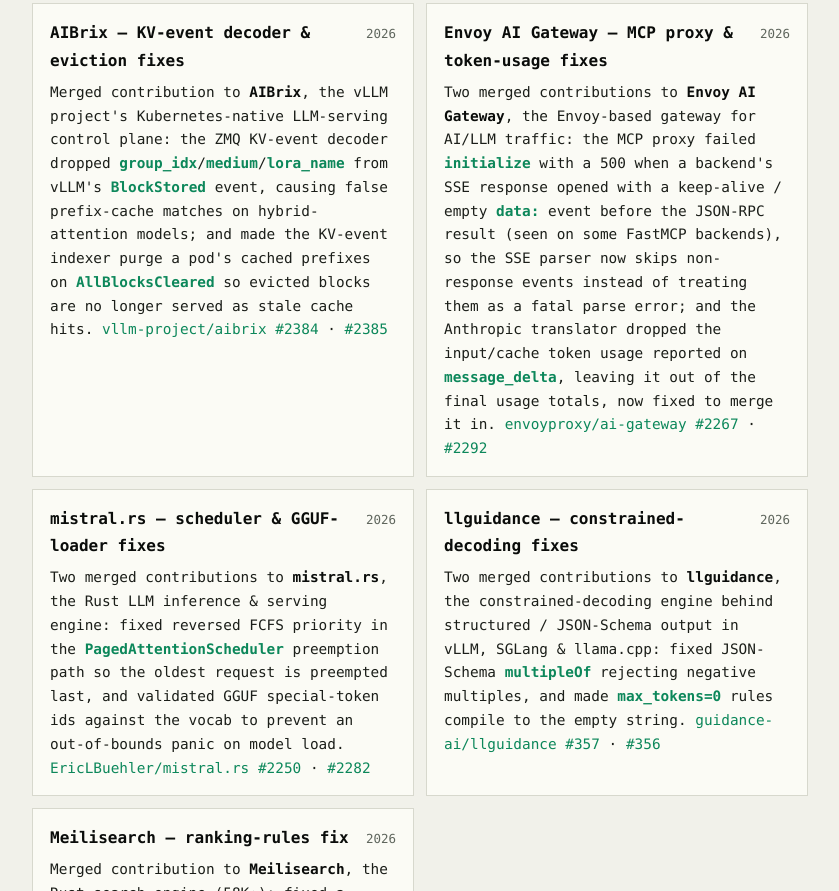
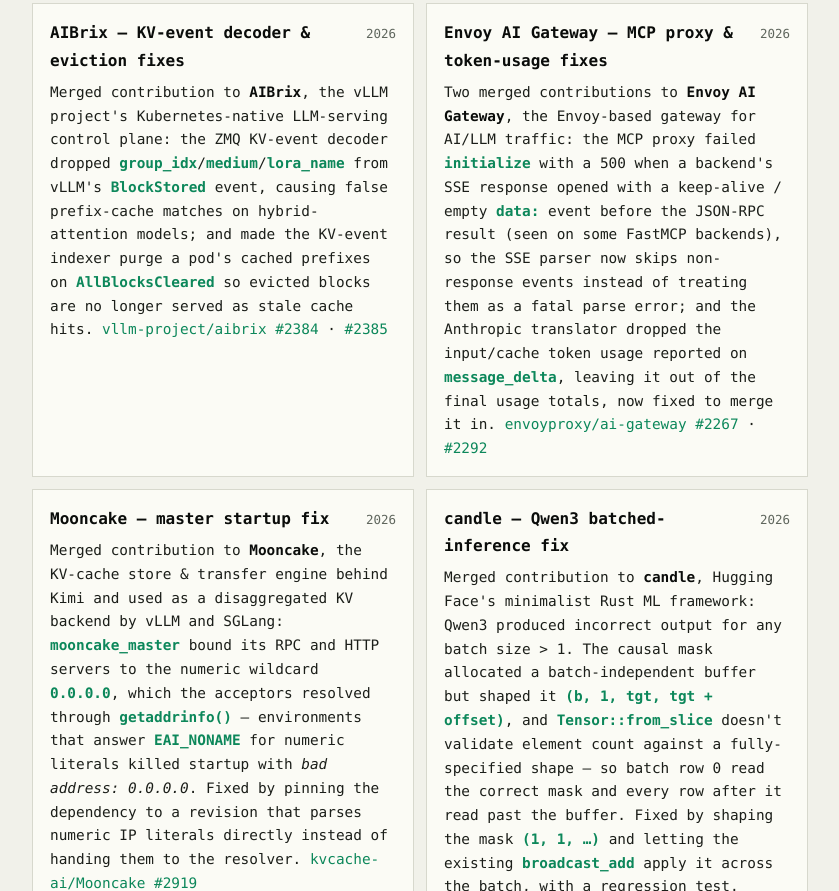
Before and after one commit to pjdurden/prajjwalchittori, a plain HTML site: page index.html in a window 1280 px wide. Shown: the part 3614-4505 px from the top of the page, without its empty margins (220-1059 px from the left). Drawn offline with Linux system fonts and the light colour scheme.

Commit message:
site: add merged candle #3586 + Mooncake #2919 OSS contributions (19 total)

```diff
--- a/index.html
+++ b/index.html
@@ -311,7 +311,7 @@
 
   <!-- OPEN SOURCE -->
   <section id="oss">
-    <div class="eyebrow"><h2>Open Source</h2><span class="rule"></span><span class="count">16 contributions</span></div>
+    <div class="eyebrow"><h2>Open Source</h2><span class="rule"></span><span class="count">19 contributions</span></div>
     <p class="lead">Merged work on the infrastructure other people build on &mdash; blockchain &amp; crypto infra first, plus AI inference and ML systems.</p>
     <div class="grid two">
       <article class="card">
@@ -361,6 +361,14 @@
       <article class="card">
         <div class="head"><h3>Envoy AI Gateway — MCP proxy &amp; token-usage fixes</h3><span class="when">2026</span></div>
         <p>Two merged contributions to <strong>Envoy AI Gateway</strong>, the Envoy-based gateway for AI/LLM traffic: the MCP proxy failed <code>initialize</code> with a 500 when a backend's SSE response opened with a keep-alive / empty <code>data:</code> event before the JSON-RPC result (seen on some FastMCP backends), so the SSE parser now skips non-response events instead of treating them as a fatal parse error; and the Anthropic translator dropped the input/cache token usage reported on <code>message_delta</code>, leaving it out of the final usage totals, now fixed to merge it in. <a href="https://github.com/envoyproxy/ai-gateway/pull/2267">envoyproxy/ai-gateway #2267</a> &middot; <a href="https://github.com/envoyproxy/ai-gateway/pull/2292">#2292</a></p>
+      </article>
+      <article class="card">
+        <div class="head"><h3>Mooncake — master startup fix</h3><span class="when">2026</span></div>
+        <p>Merged contribution to <strong>Mooncake</strong>, the KV-cache store &amp; transfer engine behind Kimi and used as a disaggregated KV backend by vLLM and SGLang: <code>mooncake_master</code> bound its RPC and HTTP servers to the numeric wildcard <code>0.0.0.0</code>, which the acceptors resolved through <code>getaddrinfo()</code> &mdash; environments that answer <code>EAI_NONAME</code> for numeric literals killed startup with <em>bad address: 0.0.0.0</em>. Fixed by pinning the dependency to a revision that parses numeric IP literals directly instead of handing them to the resolver. <a href="https://github.com/kvcache-ai/Mooncake/pull/2919">kvcache-ai/Mooncake #2919</a></p>
+      </article>
+      <article class="card">
+        <div class="head"><h3>candle — Qwen3 batched-inference fix</h3><span class="when">2026</span></div>
+        <p>Merged contribution to <strong>candle</strong>, Hugging Face's minimalist Rust ML framework: Qwen3 produced incorrect output for any batch size &gt; 1. The causal mask allocated a batch-independent buffer but shaped it <code>(b, 1, tgt, tgt + offset)</code>, and <code>Tensor::from_slice</code> doesn't validate element count against a fully-specified shape &mdash; so batch row 0 read the correct mask and every row after it read past the buffer. Fixed by shaping the mask <code>(1, 1, …)</code> and letting the existing <code>broadcast_add</code> apply it across the batch, with a regression test. <a href="https://github.com/huggingface/candle/pull/3586">huggingface/candle #3586</a></p>
       </article>
       <article class="card">
         <div class="head"><h3>mistral.rs — scheduler &amp; GGUF-loader fixes</h3><span class="when">2026</span></div>
@@ -563,6 +571,8 @@
     {label:"AIBrix PR",hint:"merged · vllm-project/aibrix #2385",url:"https://github.com/vllm-project/aibrix/pull/2385"},
     {label:"Envoy AI Gateway PR",hint:"merged · envoyproxy/ai-gateway #2267",url:"https://github.com/envoyproxy/ai-gateway/pull/2267"},
     {label:"Envoy AI Gateway PR",hint:"merged · envoyproxy/ai-gateway #2292",url:"https://github.com/envoyproxy/ai-gateway/pull/2292"},
+    {label:"Mooncake PR",hint:"merged · kvcache-ai/Mooncake #2919",url:"https://github.com/kvcache-ai/Mooncake/pull/2919"},
+    {label:"candle PR",hint:"merged · huggingface/candle #3586",url:"https://github.com/huggingface/candle/pull/3586"},
     {label:"mistral.rs PR",hint:"merged · EricLBuehler/mistral.rs #2250",url:"https://github.com/EricLBuehler/mistral.rs/pull/2250"},
     {label:"mistral.rs PR",hint:"merged · EricLBuehler/mistral.rs #2282",url:"https://github.com/EricLBuehler/mistral.rs/pull/2282"},
     {label:"llguidance PR",hint:"merged · guidance-ai/llguidance #357",url:"https://github.com/guidance-ai/llguidance/pull/357"},
```
